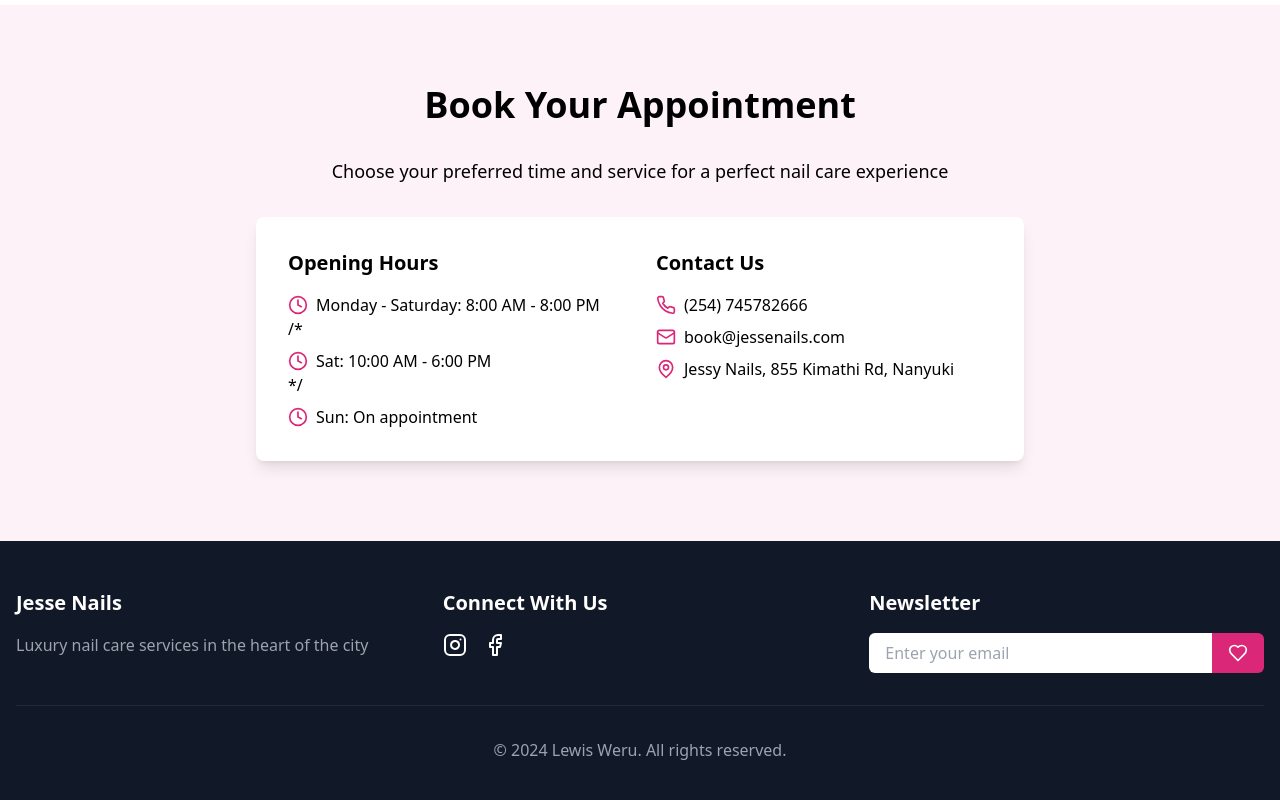
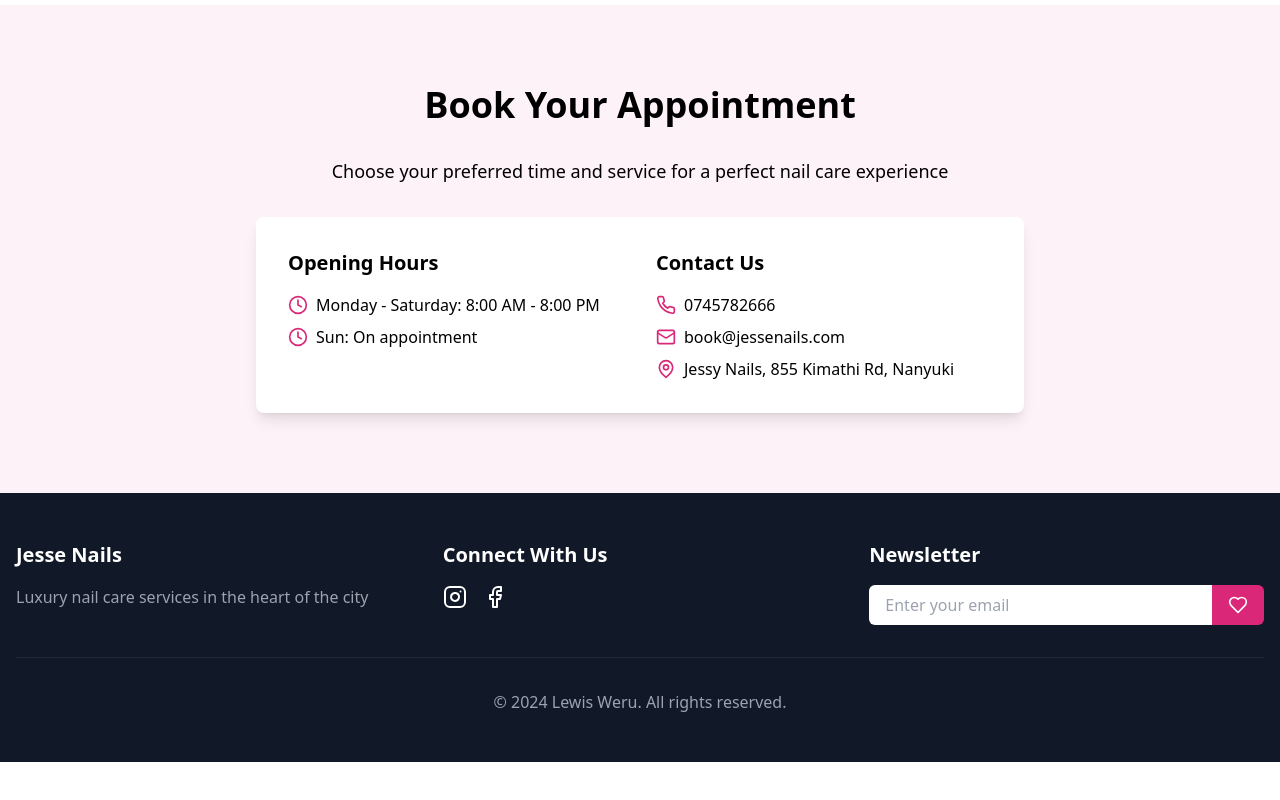
Before and after one commit to Lewisweru/Jessenails, a React (Vite) app: page / in a window 1280 px wide. Shown: the part 2075-2875 px from the top of the page. After the commit the page ends 2837 px from the top, so only its background shows below. Built offline with nearby package versions, Linux system fonts and the light colour scheme.

Commit message:
Update App.tsx

```diff
--- a/src/App.tsx
+++ b/src/App.tsx
@@ -82,10 +82,7 @@ function App() {
                   <Clock className="h-5 w-5 text-pink-600 mr-2" />
                   <span>Monday - Saturday: 8:00 AM - 8:00 PM</span>
                 </div>
-               /* <div className="flex items-center">
-                  <Clock className="h-5 w-5 text-pink-600 mr-2" />
-                  <span>Sat: 10:00 AM - 6:00 PM</span>
-                </div> */
+
                 <div className="flex items-center">
                   <Clock className="h-5 w-5 text-pink-600 mr-2" />
                   <span>Sun: On appointment</span>
@@ -97,7 +94,7 @@ function App() {
               <div className="space-y-2">
                 <div className="flex items-center">
                   <Phone className="h-5 w-5 text-pink-600 mr-2" />
-                  <span>(254) 745782666</span>
+                  <span>0745782666</span>
                 </div>
                 <div className="flex items-center">
                   <Mail className="h-5 w-5 text-pink-600 mr-2" />
```
